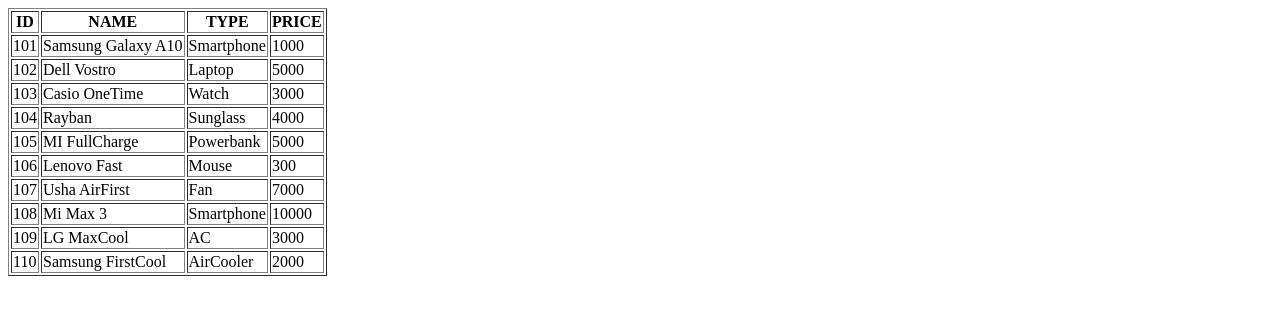
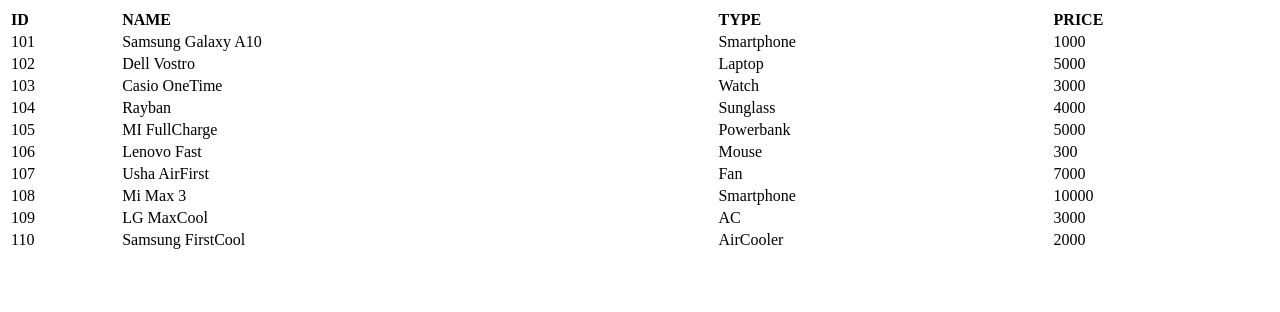
Before and after one commit to jbranjith/angular-js-experiments, an Angular app: page /dashboard in a window 1280 px wide. Shown: the top 312 px of the page. Built offline with nearby package versions, Linux system fonts and the light colour scheme.

Commit message:
4 files modified, 5 added

```diff
--- /dev/null
+++ b/src/product-sort/product-search-criteria.ts
@@ -0,0 +1,4 @@
+export class ProductSearchCriteria {
+  sortColumn: string;
+  sortDirection: string;
+}
--- a/src/product-sort/product-sort.component.css
+++ b/src/product-sort/product-sort.component.css
@@ -0,0 +1,8 @@
+table{
+  width: 100%;
+}
+
+th[sortable-column]{
+text-align: left;
+cursor: pointer
+}
--- a/src/product-sort/product-sort.component.html
+++ b/src/product-sort/product-sort.component.html
@@ -1,10 +1,9 @@
-<html>
-<table border="1">
+<table sortable-table (sorted)="onSorted($event)">
 	<tr>
-		<th>ID</th>
-		<th>NAME</th>
-		<th>TYPE</th>
-		<th>PRICE</th>
+		<th sortable-column="id" sort-direction="asc">ID</th>
+		<th sortable-column="name">NAME</th>
+		<th sortable-column="type">TYPE</th>
+		<th sortable-column="price">PRICE</th>
 	</tr>
 	<tr *ngFor="let product of products">
 		<td>{{product.id}}</td>
@@ -13,5 +12,3 @@
 		<td>{{product.price}}</td>
 	</tr>
 </table>
-
-</html>
--- a/src/product-sort/product-sort.component.ts
+++ b/src/product-sort/product-sort.component.ts
@@ -1,7 +1,7 @@
 import { Component, OnInit } from '@angular/core';
 
 import { Product } from '../product/product';
-import { ProductService } from '../product/product.service'
+import { ProductSortService, ProductSearchCriteria } from './product-sort.service'
 
 @Component({
   selector: 'product-sort',
@@ -12,11 +12,14 @@
   products: Product[];
 
   constructor(
-    private productService: ProductService
+    private productSortService: ProductSortService
   ) { }
 
   ngOnInit() {
-    this.products = this.productService.getAllProducts();
+    this.getProducts({ sortColumn: 'id', sortDirection: 'asc' });
   }
 
+  getProducts(criteria: ProductSearchCriteria) {
+    this.products = this.productSortService.getProducts(criteria);
+  }
 }
--- /dev/null
+++ b/src/product-sort/product-sort.service.ts
@@ -0,0 +1,27 @@
+
+import { Injectable } from '@angular/core';
+import { Product } from '../product/product';
+import { ProductService } from '../product/product.service'
+
+@Injectable({ providedIn: 'root' })
+export class ProductSortService {
+
+  constructor(
+    private productService: ProductService
+  ) { }
+
+  getProducts(criteria: ProductSearchCriteria): Product[] {
+    return this.productService.getAllProducts().sort((a, b) => {
+      if (criteria.sortDirection === 'desc') {
+        return a[criteria.sortColumn] < b[criteria.sortColumn];
+      } else {
+        return a[criteria.sortColumn] > b[criteria.sortColumn];
+      }
+    });
+  }
+}
+
+export class ProductSearchCriteria {
+  sortColumn: string;
+  sortDirection: string;
+}
--- /dev/null
+++ b/src/product-sort/sortable-column.component.html
@@ -0,0 +1,3 @@
+<i class="fa fa-chevron-up" *ngIf="sortDirection === 'asc'" ></i>
+<i class="fa fa-chevron-down" *ngIf="sortDirection === 'desc'"></i>
+<ng-content></ng-content>
--- a/src/product/product.ts
+++ b/src/product/product.ts
@@ -1,5 +1,5 @@
 export class Product {
-  id: number;
+  id: string;
   name: string;
   type: string;
   price: number;
```
Also changed, not shown: src/product-sort/sort-component.ts (added, +44 -0 lines), src/product-sort/sort-service.ts (added, +22 -0 lines).
